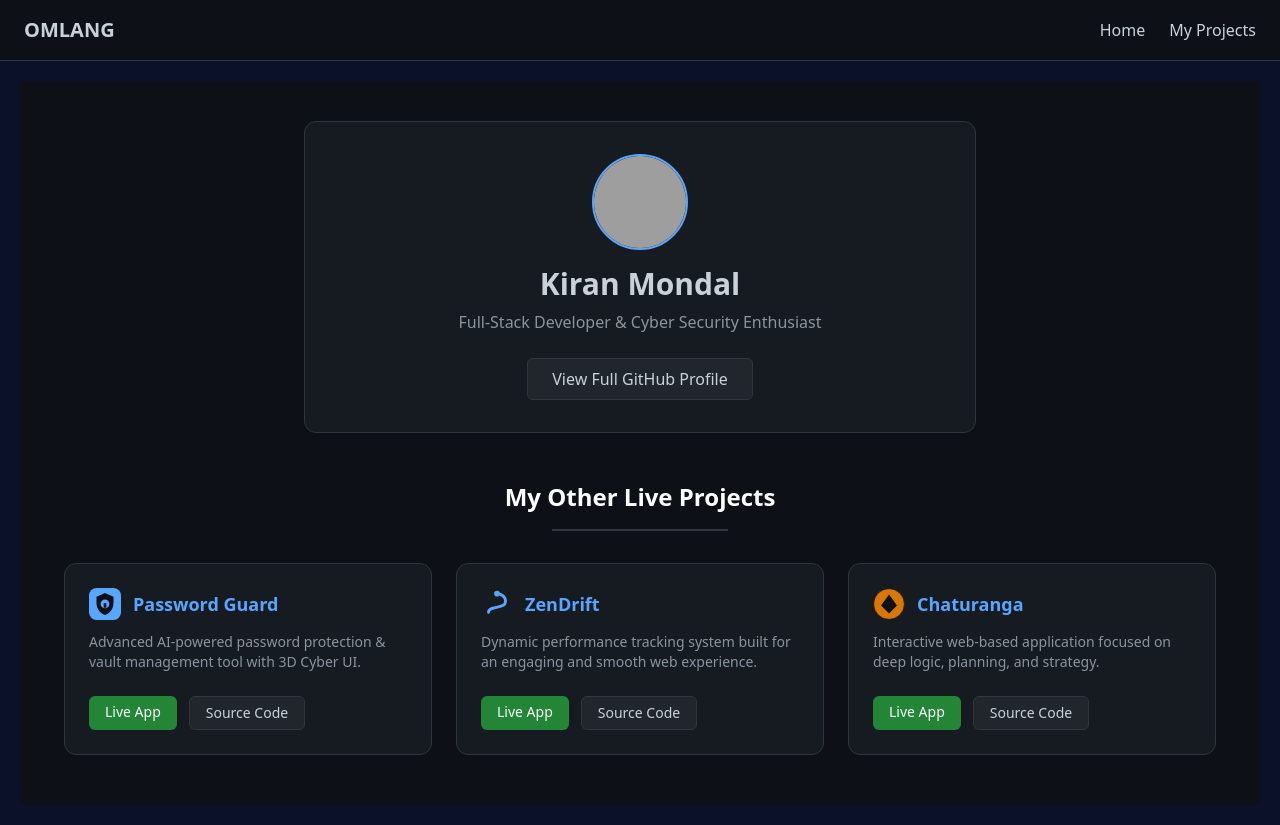
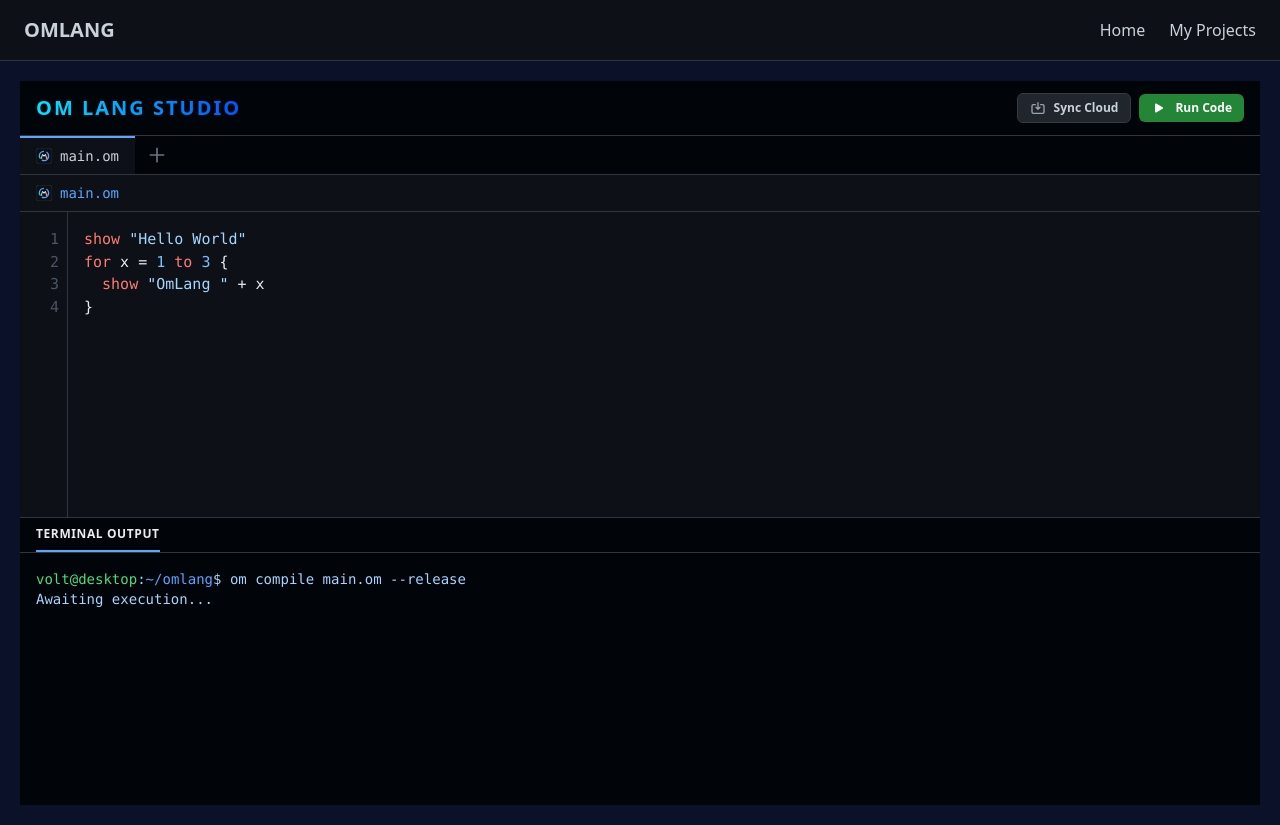
Before and after one commit to Kiran-mondal/OmLang, a Next.js app: page / in a window 1280 px wide. Built offline with nearby package versions, Linux system fonts and the light colour scheme; grey boxes are pictures that could not be loaded.

Commit message:
Update page.jsx

```diff
--- a/app/page.jsx
+++ b/app/page.jsx
@@ -1,110 +1,100 @@
-import React from 'react';
+'use client';
 
-export default function ProjectsPreviewPage() {
-  const allProjects = [
-    {
-      id: "password-guard",
-      title: "Password Guard",
-      desc: "Advanced AI-powered password protection & vault management tool with 3D Cyber UI.",
-      live: "https://passwordguard.quarry.dpdns.org",
-      code: "https://github.com/Kiran-mondal/Password-Guard",
-      svg: (
-        <svg width="32" height="32" viewBox="0 0 512 512" fill="none" xmlns="http://www.w3.org/2000/svg">
-            <rect width="512" height="512" rx="120" fill="#58a6ff"/>
-            <path d="M256 80L120 140V240C120 330 176 407 256 432C336 407 392 330 392 240V140L256 80Z" fill="#0d1117"/>
-            <circle cx="256" cy="255" r="70" fill="#58a6ff"/>
-            <rect x="235" y="240" width="42" height="75" rx="8" fill="#0d1117"/>
-        </svg>
-      )
-    },
-    {
-      id: "zendrift",
-      title: "ZenDrift",
-      desc: "Dynamic performance tracking system built for an engaging and smooth web experience.",
-      live: "https://zendrift.quarry.dpdns.org",
-      code: "https://github.com/Kiran-mondal",
-      svg: (
-        <svg xmlns="http://www.w3.org/2000/svg" viewBox="0 0 512 512" width="32" height="32">
-          <path d="M 120 390 C 120 270, 392 350, 392 210 C 392 130, 310 90, 256 90" fill="none" stroke="#58a6ff" strokeWidth="45" strokeLinecap="round" />
-          <circle cx="256" cy="90" r="45" fill="#58a6ff" />
-        </svg>
-      )
-    },
-    {
-      id: "chaturanga",
-      title: "Chaturanga",
-      desc: "Interactive web-based application focused on deep logic, planning, and strategy.",
-      live: "https://chaturanga.quarry.dpdns.org",
-      code: "https://github.com/Kiran-mondal",
-      svg: (
-        <svg viewBox="0 0 100 100" xmlns="http://www.w3.org/2000/svg" width="32" height="32">
-          <circle cx="50" cy="50" r="48" fill="#d97706" stroke="#0d1117" strokeWidth="2" />
-          <path d="M50 20 L75 55 L50 80 L25 55 Z" fill="#0d1117" />
-        </svg>
-      )
-    },
-    {
-      id: "omlang",
-      title: "Omlang",
-      desc: "A modern language and communication-focused platform with an intuitive user interface.",
-      live: "https://omlang.quarry.dpdns.org",
-      code: "https://github.com/Kiran-mondal",
-      svg: null
+import { useState } from 'react';
+import { runOmLang } from '../lib/omlang/Engine';
+import Header from '../components/Header';
+import Editor from '../components/Editor';
+import Terminal from '../components/Terminal';
+
+export default function Home() {
+  const [files, setFiles] = useState([{ name: 'main.om', code: 'show "Hello World"\nfor x = 1 to 3 {\n  show "OmLang " + x\n}' }]);
+  const [activeIndex, setActiveIndex] = useState(0);
+
+  const [output, setOutput] = useState('');
+  const [isSaving, setIsSaving] = useState(false);
+
+  const activeFile = files[activeIndex] || files[0];
+
+  const updateCode = (newCode) => {
+    const updatedFiles = [...files];
+    updatedFiles[activeIndex].code = newCode;
+    setFiles(updatedFiles);
+  };
+
+  const renameFile = (index, newName) => {
+    const updatedFiles = [...files];
+    updatedFiles[index].name = newName;
+    setFiles(updatedFiles);
+  };
+
+  const addNewFile = () => {
+    const newFileName = `test${files.length + 1}.om`;
+    setFiles([...files, { name: newFileName, code: '' }]);
+    setActiveIndex(files.length);
+  };
+
+  const highlightCode = (code) => {
+    if (!code) return '';
+    let text = code.replace(/&/g, '&amp;').replace(/</g, '&lt;').replace(/>/g, '&gt;');
+    text = text.replace(/(&quot;.*?&quot;|".*?")/g, "<span style='color:#a5d6ff'>$1</span>");
+    text = text.replace(/(\/\/.*)/g, "<span style='color:#8b949e'>$1</span>");
+    text = text.replace(/\b(show|matrix|for|to|while|if|else)\b/g, "<span style='color:#ff7b72'>$1</span>");
+    text = text.replace(/\b(\d+)\b/g, "<span style='color:#79c0ff'>$1</span>");
+    return text;
+  };
+
+  const handleRun = () => {
+    const safeName = activeFile?.name || 'main.om';
+
+    if (!safeName.toLowerCase().endsWith('.om')) {
+      setOutput(`[Security Alert] Execution Blocked!\nThe OmLang Engine is strictly locked to run only '.om' language files.\nFile '${safeName}' is not supported.`);
+      return;
     }
-  ];
+    const result = runOmLang(activeFile?.code || '');
+    setOutput(`Compiling ${safeName}...\n\n` + result);
+  };
 
-  const visibleProjects = allProjects.filter(p => p.id !== "omlang");
+  const handleSave = async () => {
+    setIsSaving(true);
+    const safeName = activeFile?.name || 'main.om';
+    const safeCode = activeFile?.code || '';
+
+    try {
+      const response = await fetch('/api/save-code', {
+        method: 'POST',
+        headers: { 'Content-Type': 'application/json' },
+        body: JSON.stringify({ title: safeName, code: safeCode })
+      });
+      const data = await response.json();
+      if (response.ok) {
+        setOutput(`\n--- CLOUD SYNC ---\n[Success] '${safeName}' saved to Neon DB\nSnippet ID: ${data.data?.id || 'N/A'}\n------------------\n\n` + output);
+      } else {
+        setOutput(`\n--- CLOUD SYNC ---\n[Error] ${data.error}\n------------------\n\n` + output);
+      }
+    } catch (error) {
+      setOutput(`\n--- CLOUD SYNC ---\n[Error] Network failure.\n------------------\n\n` + output);
+    } finally {
+      setIsSaving(false);
+    }
+  };
 
   return (
-    <div className="bg-[#0d1117] min-h-[calc(100dvh-76px)] text-[#c9d1d9] font-sans pb-12">
-      <div className="container mx-auto pt-10 text-center px-4">
+    <div className="flex h-[calc(100dvh-76px)] w-full flex-col bg-[#0d1117] text-[#c9d1d9] font-sans overflow-hidden">
+      <Header handleSave={handleSave} isSaving={isSaving} handleRun={handleRun} />
 
-        {/* প্রোফাইল সেকশন (OmLang Theme) */}
-        <div className="flex flex-col items-center justify-center bg-[#161b22] border border-[#30363d] rounded-xl p-8 max-w-2xl mx-auto mb-12 shadow-sm">
-          <img
-            src="https://github.com/Kiran-mondal.png"
-            alt="Kiran Mondal"
-            className="w-24 h-24 rounded-full border-2 border-[#58a6ff] mb-4"
-          />
-          <h2 className="text-3xl font-bold text-[#c9d1d9] mb-2">Kiran Mondal</h2>
-          <p className="text-[#8b949e] mb-6">Full-Stack Developer & Cyber Security Enthusiast</p>
-          <a
-            href="https://github.com/Kiran-mondal"
-            target="_blank"
-            rel="noopener noreferrer"
-            className="px-6 py-2 border border-[#30363d] bg-[#21262d] text-[#c9d1d9] rounded-md hover:bg-[#30363d] hover:text-white transition-all duration-200"
-          >
-            View Full GitHub Profile
-          </a>
-        </div>
+      <div className="flex flex-1 overflow-hidden">
+        <Editor
+          files={files}
+          activeIndex={activeIndex}
+          setActiveIndex={setActiveIndex}
+          addNewFile={addNewFile}
+          renameFile={renameFile}
+          updateCode={updateCode}
+          highlightCode={highlightCode}
+        />
+      </div>
 
-        <div className="mb-8">
-          <h3 className="text-white text-2xl m-0 font-semibold">My Other Live Projects</h3>
-          <div className="h-[2px] w-44 bg-[#30363d] mx-auto mt-4"></div>
-        </div>
-
-        {/* কার্ড গ্রিড (OmLang Theme) */}
-        <div className="grid grid-cols-1 md:grid-cols-2 lg:grid-cols-3 gap-6 max-w-6xl mx-auto text-left">
-          {visibleProjects.map((p) => (
-            <div key={p.id} className="bg-[#161b22] border border-[#30363d] hover:border-[#58a6ff] p-6 rounded-xl transition-all duration-300 flex flex-col">
-              <div className="flex items-center gap-3 mb-3">
-                {p.svg}
-                <h3 className="m-0 text-lg font-semibold text-[#58a6ff]">{p.title}</h3>
-              </div>
-              <p className="text-[#8b949e] text-sm mb-6 flex-1">{p.desc}</p>
-              <div className="flex gap-3 mt-auto">
-                <a href={p.live} target="_blank" rel="noopener noreferrer" className="bg-[#238636] text-white px-4 py-1.5 rounded-md text-sm font-medium hover:bg-[#2ea043] transition-colors">
-                  Live App
-                </a>
-                <a href={p.code} target="_blank" rel="noopener noreferrer" className="bg-[#21262d] border border-[#30363d] text-[#c9d1d9] px-4 py-1.5 rounded-md text-sm hover:bg-[#30363d] transition-colors">
-                  Source Code
-                </a>
-              </div>
-            </div>
-          ))}
-        </div>
-
-      </div>
+      <Terminal fileName={activeFile?.name || 'main.om'} output={output} />
     </div>
   );
 }
```
